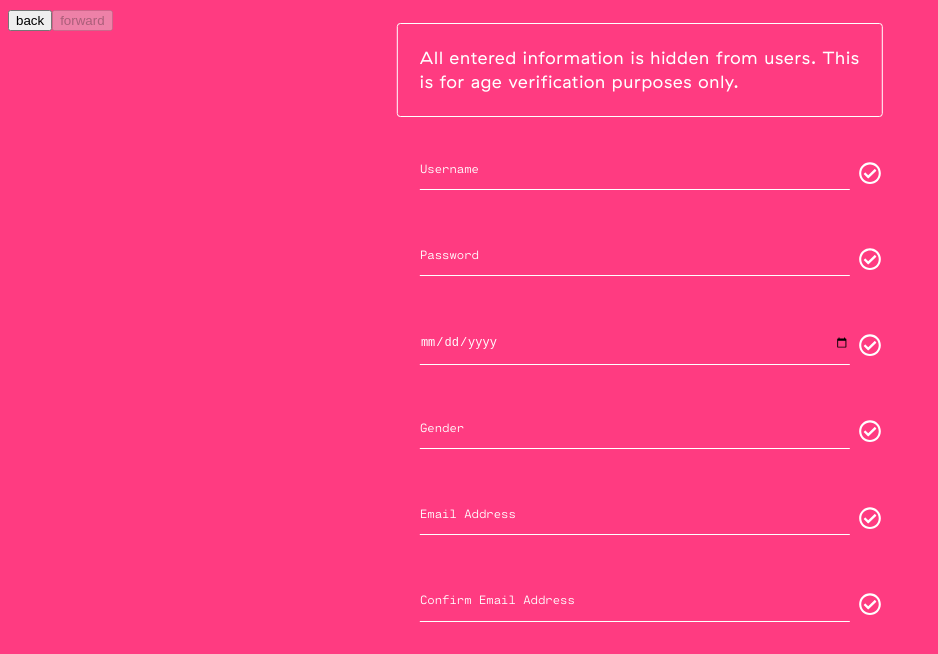
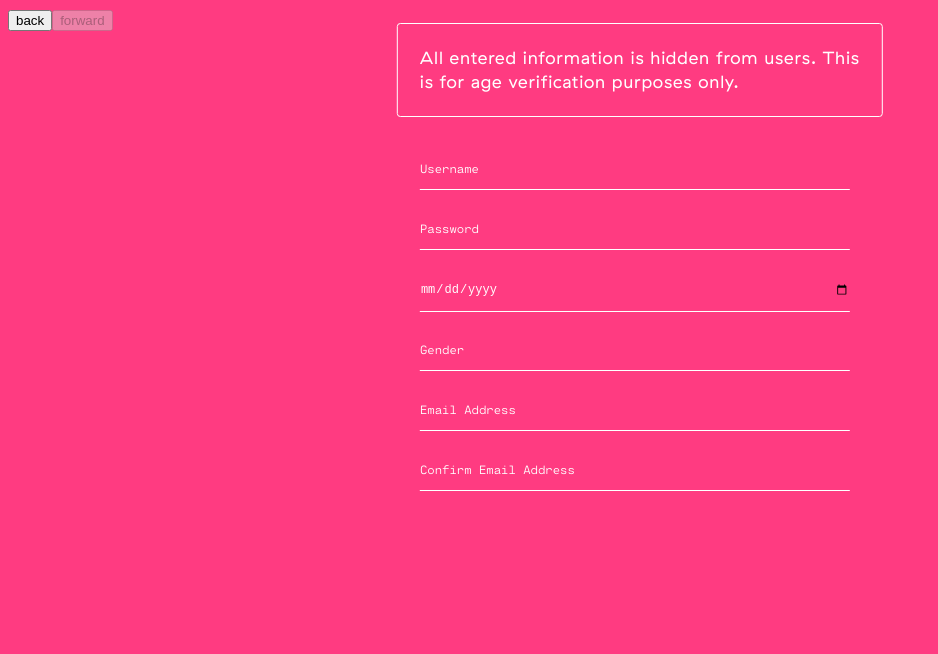
Before and after one commit to heatherpark/performer-signup, a React (Create React App) app: page / in a window 1280 px wide. Shown: the top 654 px of the page, without its empty margins (0-938 px from the left). Built offline with nearby package versions, Linux system fonts and the light colour scheme.

Commit message:
Implement conditional validation icon

```diff
--- a/src/AgeVerification.css
+++ b/src/AgeVerification.css
@@ -62,7 +62,8 @@
   padding: 30px 0;
 }
 
-.fa-check-circle {
+.fa-check-circle,
+.fa-times-circle {
   font-size: 1.4rem;
   width: 83%;
   margin: 1% auto;
--- a/src/AgeVerification.js
+++ b/src/AgeVerification.js
@@ -23,10 +23,18 @@ class AgeVerification extends Component {
           </div>
         </div>
         <div className="validation-icon-container">
-          <i className="far fa-check-circle"></i>
+          {touched ? validationIcon(valid) : null}
         </div>
       </div>
     );
+
+    function validationIcon(valid) {
+      if (valid) {
+        return <i className="far fa-check-circle"></i>
+      }
+
+      return <i className="far fa-times-circle"></i>
+    }
   }
 
   render() {
```
